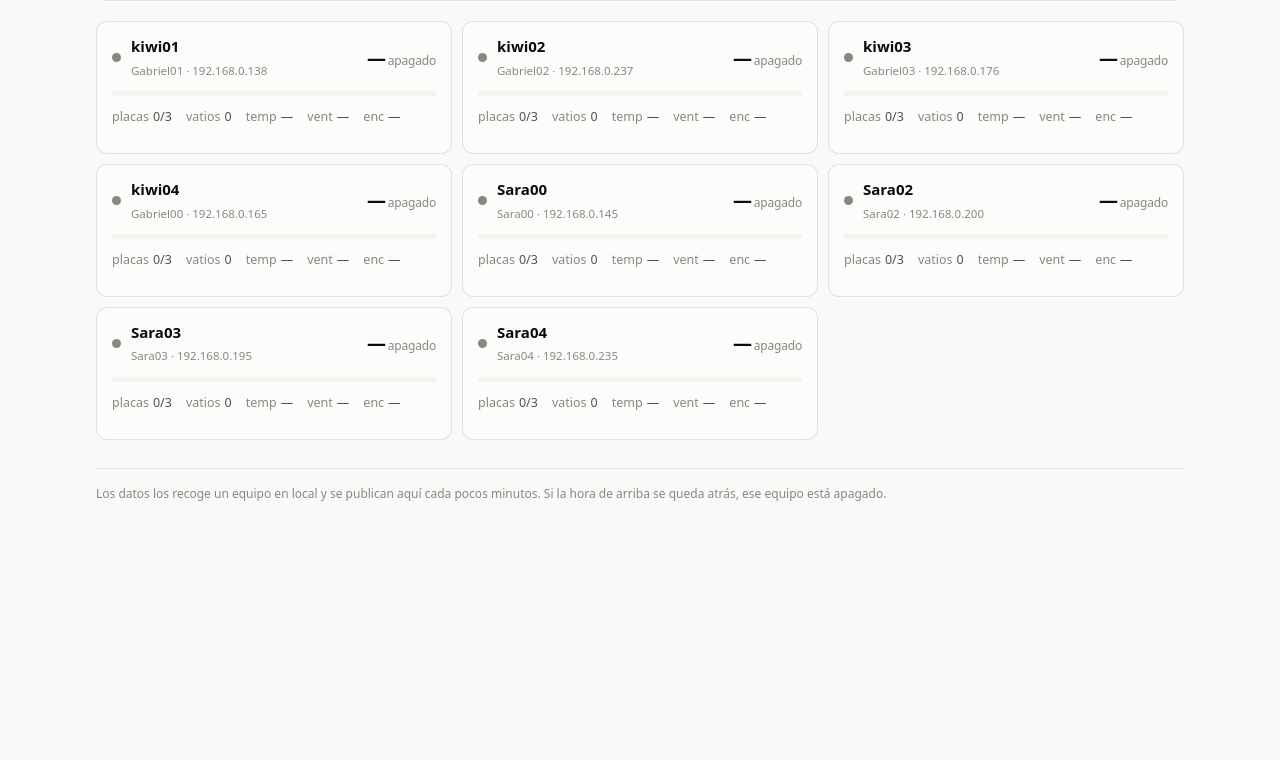
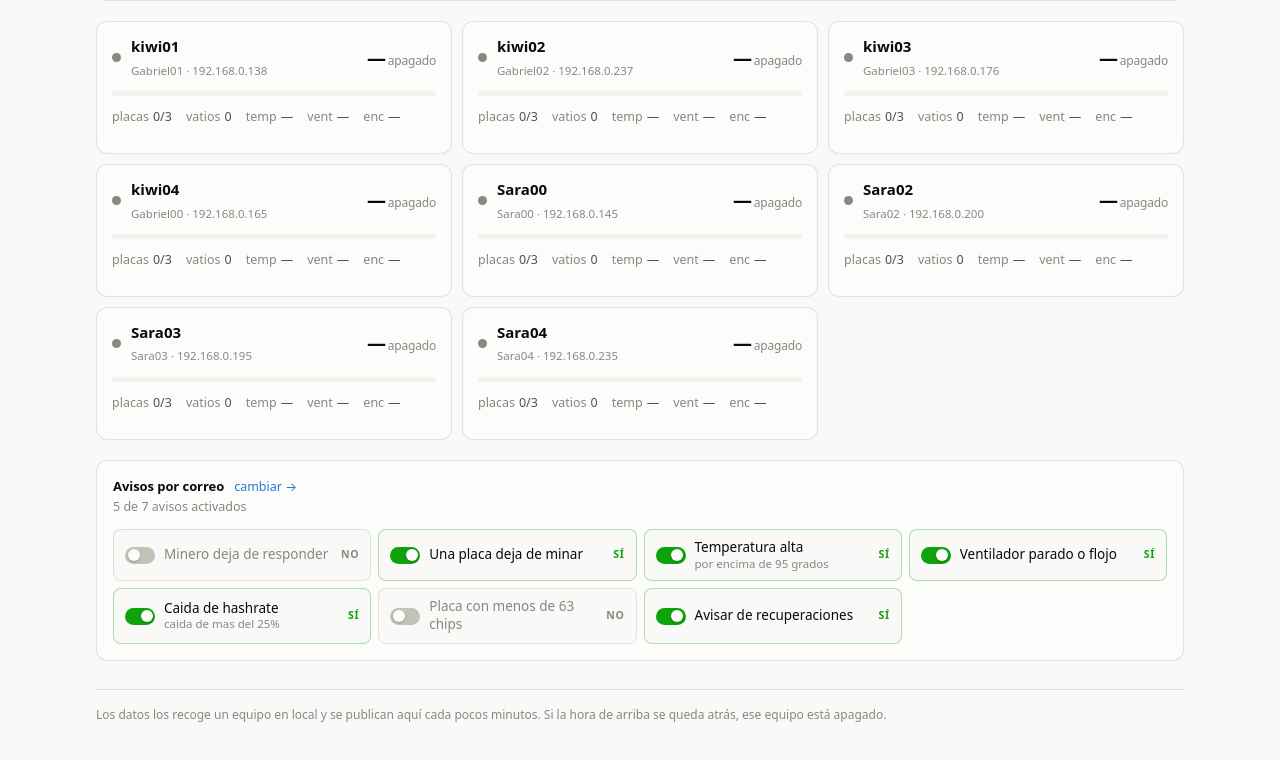
Before and after one commit to Altairss262/flota-mineros, a plain HTML site: page index.html in a window 1280 px wide. Shown: the part 476-1236 px from the top of the page. Before the commit the page ends 1043 px from the top, so only its background shows below. Drawn offline with Linux system fonts and the light colour scheme.

Commit message:
Panel visual de avisos en el dashboard

```diff
--- a/datos.json
+++ b/datos.json
@@ -1,6 +1,6 @@
 {
-    "actualizado":  "2026-08-27T19:24:05-04:00",
-    "actualizadoUnix":  1787873045,
+    "actualizado":  "2026-08-27T19:24:55-04:00",
+    "actualizadoUnix":  1787873095,
     "total":  {
                   "hashrate":  0,
                   "vatios":  0,
@@ -236,7 +236,7 @@
                                                                                 "Count":  2
                                                                             },
                                                                             {
-                                                                                "t":  1787872684,
+                                                                                "t":  1787872804,
                                                                                 "th":  0,
                                                                                 "w":  0,
                                                                                 "m":  0
@@ -245,7 +245,7 @@
                                                               "Count":  2
                                                           },
                                                           {
-                                                              "t":  1787872804,
+                                                              "t":  1787872924,
                                                               "th":  0,
                                                               "w":  0,
                                                               "m":  0
@@ -254,7 +254,7 @@
                                             "Count":  2
                                         },
                                         {
-                                            "t":  1787872924,
+                                            "t":  1787873045,
                                             "th":  0,
                                             "w":  0,
                                             "m":  0
@@ -263,10 +263,54 @@
                           "Count":  2
                       },
                       {
-                          "t":  1787873045,
+                          "t":  1787873095,
                           "th":  0,
                           "w":  0,
                           "m":  0
                       }
-                  ]
+                  ],
+    "selector":  [
+                     {
+                         "clave":  "minero_caido",
+                         "nombre":  "Minero deja de responder",
+                         "activado":  false,
+                         "detalle":  ""
+                     },
+                     {
+                         "clave":  "placa_perdida",
+                         "nombre":  "Una placa deja de minar",
+                         "activado":  true,
+                         "detalle":  ""
+                     },
+                     {
+                         "clave":  "temperatura_alta",
+                         "nombre":  "Temperatura alta",
+                         "activado":  true,
+                         "detalle":  "por encima de 95 grados"
+                     },
+                     {
+                         "clave":  "ventilador_parado",
+                         "nombre":  "Ventilador parado o flojo",
+                         "activado":  true,
+                         "detalle":  ""
+                     },
+                     {
+                         "clave":  "caida_de_hashrate",
+                         "nombre":  "Caida de hashrate",
+                         "activado":  true,
+                         "detalle":  "caida de mas del 25%"
+                     },
+                     {
+                         "clave":  "chips_incompletos",
+                         "nombre":  "Placa con menos de 63 chips",
+                         "activado":  false,
+                         "detalle":  ""
+                     },
+                     {
+                         "clave":  "recuperado",
+                         "nombre":  "Avisar de recuperaciones",
+                         "activado":  true,
+                         "detalle":  ""
+                     }
+                 ]
 }
--- a/historial.json
+++ b/historial.json
@@ -1 +1 @@
-[{"value":[{"value":[{"value":" ","Count":2},{"t":1787872804,"th":0,"w":0,"m":0}],"Count":2},{"t":1787872924,"th":0,"w":0,"m":0}],"Count":2},{"t":1787873045,"th":0,"w":0,"m":0}]
+[{"value":[{"value":[{"value":" ","Count":2},{"t":1787872924,"th":0,"w":0,"m":0}],"Count":2},{"t":1787873045,"th":0,"w":0,"m":0}],"Count":2},{"t":1787873095,"th":0,"w":0,"m":0}]
--- a/index.html
+++ b/index.html
@@ -164,6 +164,37 @@
   .placa.sin_corriente { border-left: 3px solid var(--critico); }
   .placa.ausente { border-left: 3px solid var(--eje); opacity: .6; }
 
+  /* ---------- selector de avisos ---------- */
+  .sel-cab { display: flex; align-items: baseline; gap: 10px; flex-wrap: wrap; }
+  .sel-cab a { font-size: 12.5px; text-decoration: none; }
+  .sel-cab a:hover { text-decoration: underline; }
+  .sel-lista { display: grid; grid-template-columns: repeat(auto-fill, minmax(250px, 1fr)); gap: 7px; margin-top: 12px; }
+  .sel-item {
+    display: flex; align-items: center; gap: 9px;
+    padding: 9px 11px; border-radius: 8px;
+    border: 1px solid var(--borde); background: var(--plano);
+    font-size: 13.5px;
+  }
+  .sel-item.on { border-color: rgba(12,163,12,.32); }
+  .interruptor {
+    flex: 0 0 auto; width: 30px; height: 17px; border-radius: 10px;
+    background: var(--eje); position: relative; transition: background .2s;
+  }
+  .interruptor::after {
+    content: ""; position: absolute; top: 2.5px; left: 2.5px;
+    width: 12px; height: 12px; border-radius: 50%;
+    background: var(--tarjeta); transition: transform .2s;
+    box-shadow: 0 1px 2px rgba(0,0,0,.25);
+  }
+  .sel-item.on .interruptor { background: var(--bueno); }
+  .sel-item.on .interruptor::after { transform: translateX(13px); }
+  .sel-txt { line-height: 1.3; }
+  .sel-txt .d { display: block; font-size: 11.5px; color: var(--tinta-3); }
+  .sel-item.off .sel-txt { color: var(--tinta-3); }
+  .sel-estado { margin-left: auto; font-size: 10.5px; font-weight: 700; letter-spacing: .06em; text-transform: uppercase; }
+  .sel-item.on .sel-estado { color: var(--bueno); }
+  .sel-item.off .sel-estado { color: var(--tinta-3); }
+
   footer { margin-top: 28px; padding-top: 16px; border-top: 1px solid var(--borde); font-size: 12px; color: var(--tinta-3); }
   a { color: var(--serie); }
   .vacio { text-align: center; padding: 44px 20px; color: var(--tinta-3); }
@@ -190,6 +221,16 @@
   </section>
 
   <div class="rejilla" id="mineros"></div>
+
+  <section class="panel" id="panel-selector" style="margin-top:20px; display:none">
+    <div class="sel-cab">
+      <h2 style="margin:0">Avisos por correo</h2>
+      <a href="https://github.com/Altairss262/flota-mineros/edit/main/alertas.config.json"
+         target="_blank" rel="noopener">cambiar &rarr;</a>
+    </div>
+    <p class="sub" id="sel-sub" style="margin-top:2px">qué te avisa el sistema ahora mismo</p>
+    <div class="sel-lista" id="selector"></div>
+  </section>
 
   <footer>
     Los datos los recoge un equipo en local y se publican aquí cada pocos minutos.
@@ -402,6 +443,24 @@
     }).join("");
   }
 
+  // ---------- selector de avisos ----------
+  function pintaSelector(d) {
+    var panel = $("panel-selector"), c = $("selector");
+    var s = d.selector || [];
+    if (!s.length) { panel.style.display = "none"; return; }
+    panel.style.display = "";
+    var activos = s.filter(function (i) { return i.activado; }).length;
+    $("sel-sub").textContent = activos + " de " + s.length + " avisos activados";
+    c.innerHTML = s.map(function (i) {
+      return '<div class="sel-item ' + (i.activado ? "on" : "off") + '">' +
+        '<span class="interruptor" role="img" aria-label="' +
+        (i.activado ? "activado" : "desactivado") + '"></span>' +
+        '<span class="sel-txt">' + escapa(i.nombre) +
+        (i.detalle ? '<span class="d">' + escapa(i.detalle) + "</span>" : "") +
+        '</span><span class="sel-estado">' + (i.activado ? "sí" : "no") + "</span></div>";
+    }).join("");
+  }
+
   // ---------- frescura ----------
   var ultUnix = 0;
   function pintaFrescura() {
@@ -425,6 +484,7 @@
         pintaTiles(d);
         pintaGrafica(d);
         pintaMineros(d);
+        pintaSelector(d);
       })
       .catch(function () {
         $("frescura").innerHTML = '<span class="pulso viejo"></span>no se pudieron cargar los datos';
```
Also changed, not shown: alertas.config.json (line endings or trailing spaces), 1 other file.
